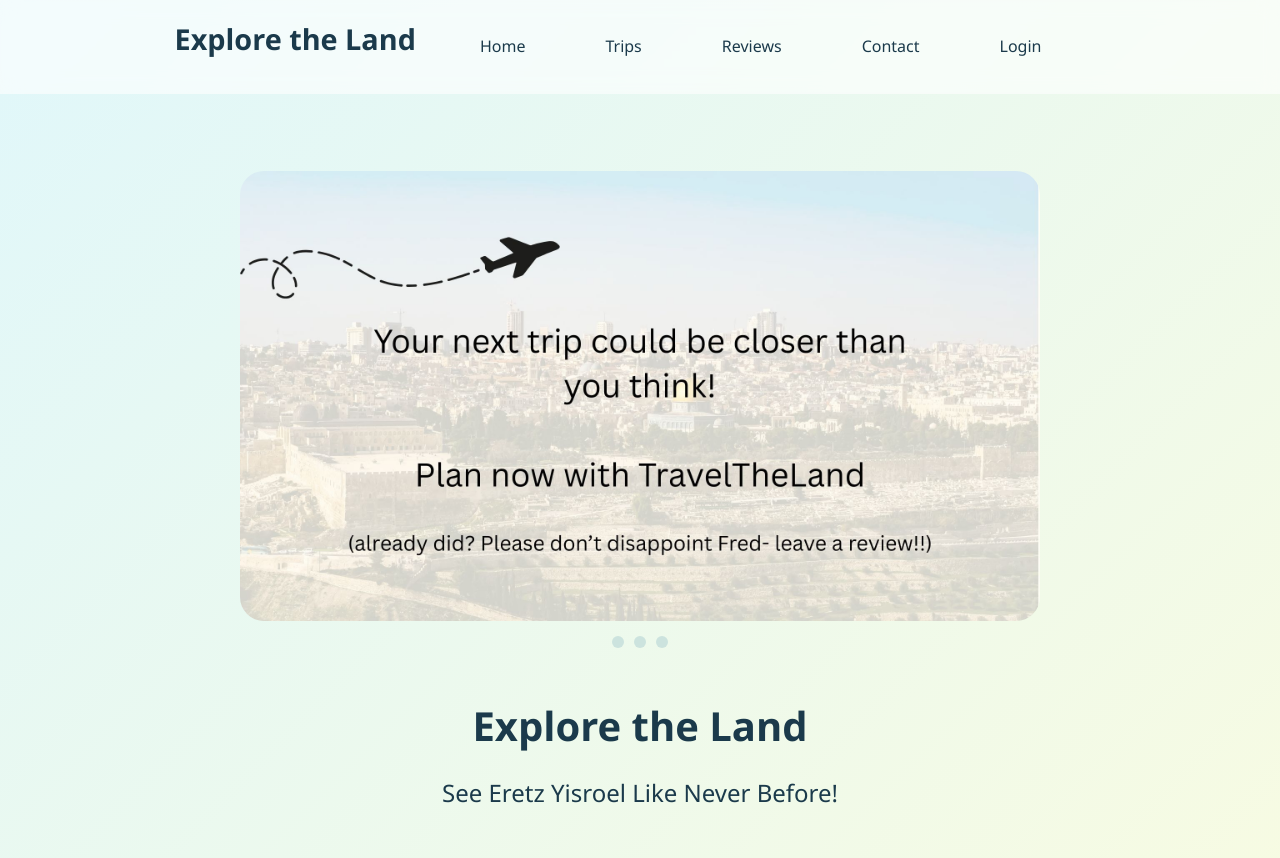
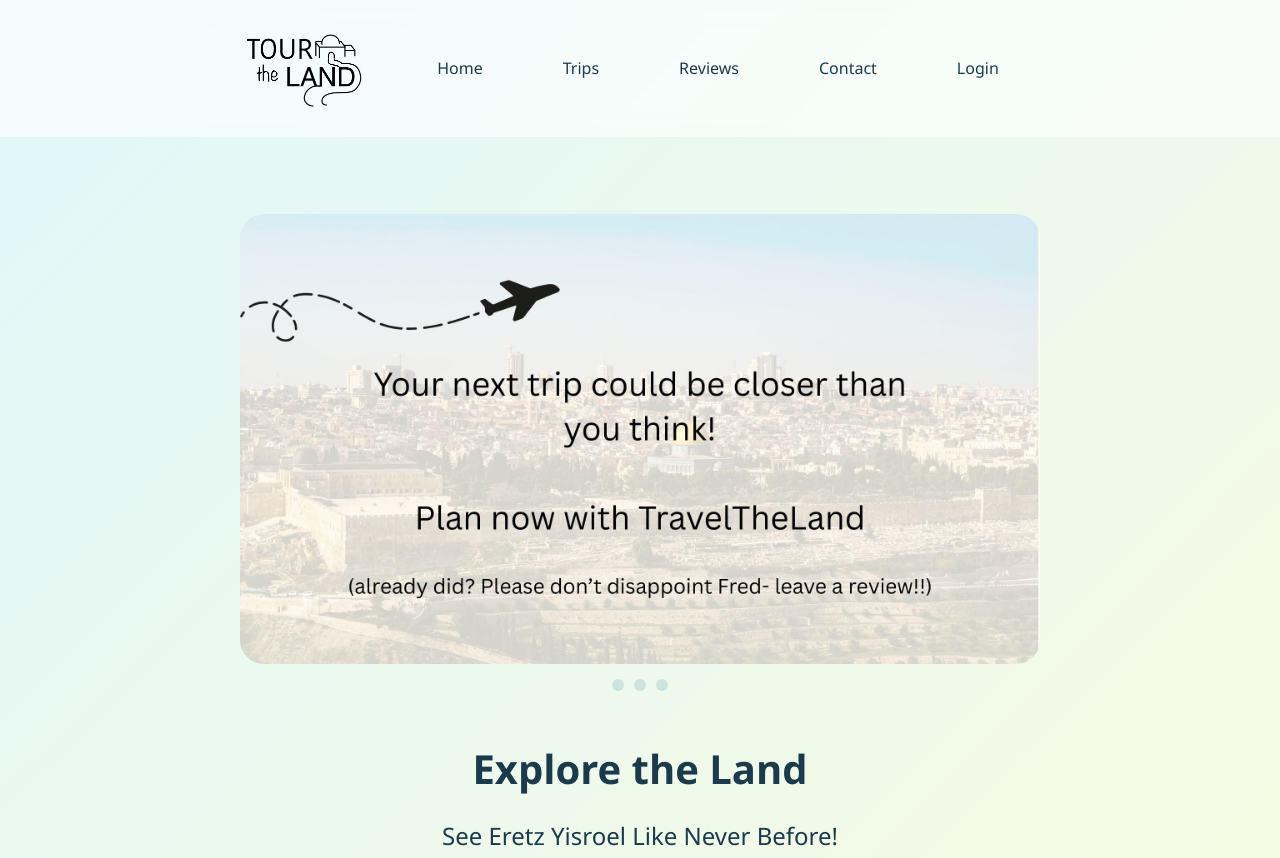
Before and after one commit to Brachaglazer/Tour-the-Land, a website: page public/views/index.html in a window 1280 px wide. Shown: the top 858 px of the page. Drawn offline with nearby package versions, Linux system fonts and the light colour scheme.

Commit message:
added logo

```diff
--- a/public/components/navbar.html
+++ b/public/components/navbar.html
@@ -1,7 +1,9 @@
 <div class="top-bar">
   <nav id="navigation" class="navbar" aria-label="Main navigation">
 
-    <h2 class="logo">Explore the Land</h2>
+    <a class="logo" href="/views/index.html">
+      <img src="/images/logo.png" alt="Tour the Land logo">
+    </a>
 
     <ul class="menu">
       <li><a href="/views/index.html">Home</a></li>
--- a/public/css/menu.css
+++ b/public/css/menu.css
@@ -27,6 +27,19 @@ nav a:hover {
     color: var(--accent);
 }
 
+.logo {
+    display: inline-flex;
+    align-items: center;
+    text-decoration: none;
+}
+
+.logo img {
+    width: 140px;
+    max-width: 100%;
+    height: auto;
+    display: block;
+    object-fit: contain;
+}
 
 @media (min-width: 801px) {
 
@@ -67,9 +80,9 @@ nav a:hover {
     }
 
     #navigation .logo img {
-        width: 30px !important;
-        height: 30px !important;
-        object-fit: cover;
+        width: 140px !important;
+        height: auto !important;
+        object-fit: contain;
         border-radius: 8px;
     }
 
```
Also changed, not shown: public/images/logo.png (added).
